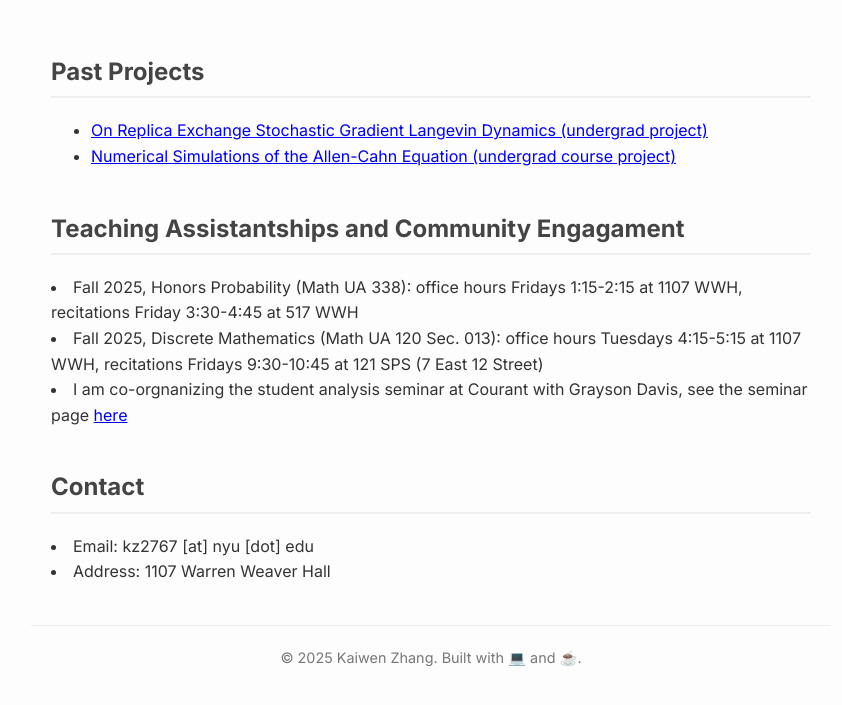
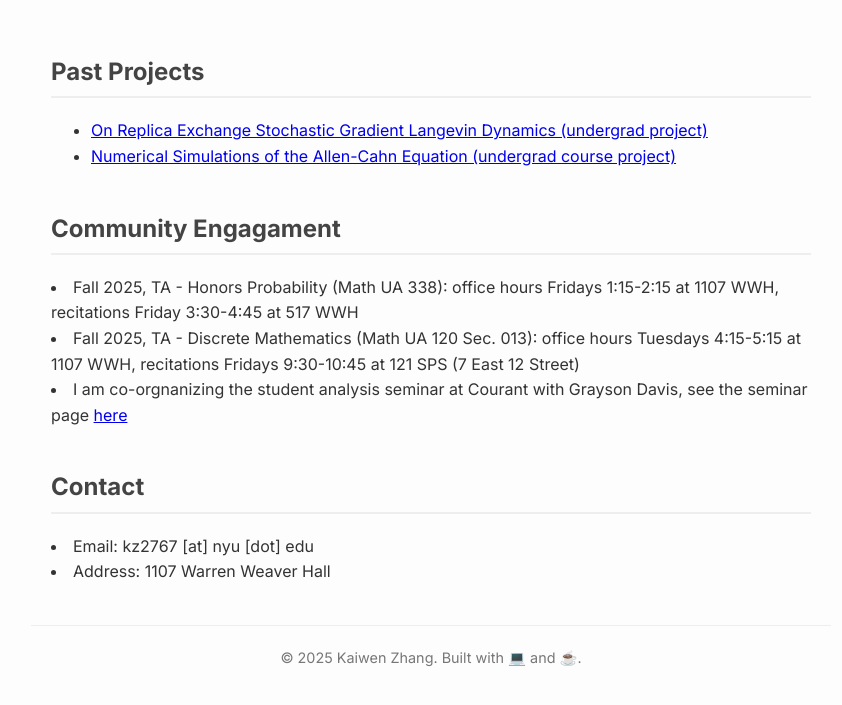
Before and after one commit to kevinzhang340/kevinzhang340.github.io, a plain HTML site: page index.html in a window 1280 px wide. Shown: the part 693-1398 px from the top of the page, without its empty margins (209-1051 px from the left). Drawn offline with Linux system fonts and the light colour scheme.

Commit message:
Update index.html

```diff
--- a/index.html
+++ b/index.html
@@ -440,13 +440,13 @@
 
 
 
-    <h2>Teaching Assistantships and Community Engagament</h2>
+    <h2>Community Engagament</h2>
 
 
 
-    <li>Fall 2025, Honors Probability (Math UA 338): office hours Fridays 1:15-2:15 at 1107 WWH, recitations Friday 3:30-4:45 at 517 WWH
+    <li>Fall 2025, TA - Honors Probability (Math UA 338): office hours Fridays 1:15-2:15 at 1107 WWH, recitations Friday 3:30-4:45 at 517 WWH
 
-   <li>Fall 2025, Discrete Mathematics (Math UA 120 Sec. 013): office hours Tuesdays 4:15-5:15 at 1107 WWH, recitations Fridays 9:30-10:45 at 121 SPS (7 East 12 Street)
+   <li>Fall 2025, TA - Discrete Mathematics (Math UA 120 Sec. 013): office hours Tuesdays 4:15-5:15 at 1107 WWH, recitations Fridays 9:30-10:45 at 121 SPS (7 East 12 Street)
 
    <li>I am co-orgnanizing the student analysis seminar at Courant with Grayson Davis, see the seminar page <a href="https://math.nyu.edu/dynamic/calendars/seminars/student-analysis-seminar/" target="_blank">here<a/></li>
 
```
